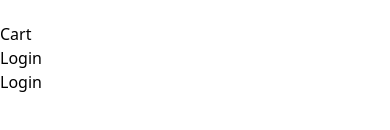
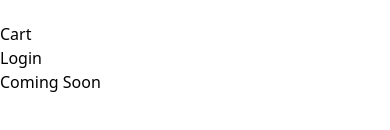
Before and after one commit to PhillipNzau/electro-commerce, a React (Vite) app: page /login in a window 390 px wide. Shown: the part 464-594 px from the top of the page. Built offline with nearby package versions, Linux system fonts and the light colour scheme; data requests are answered from the project's data file.

Commit message:
Responsiveness

```diff
--- a/src/components/Header.jsx
+++ b/src/components/Header.jsx
@@ -10,7 +10,7 @@ const Header = ({ searchQuery, onChange, productCount }) => {
   };
   return (
     <div className=" bg-gray-50 py-4 min-h-screen h-max">
-      <nav className="md:w-1/2 mx-auto flex items-center justify-between px-4 py-6 bg-white border-b gap-4">
+      <nav className="md:w-[60%] mx-auto flex items-center justify-center md:justify-between flex-wrap px-4 py-6 bg-white border-b gap-4">
         <Link to="/" className="font-bold text-2xl">
           Electro-Commerce
         </Link>
@@ -67,7 +67,7 @@ const Header = ({ searchQuery, onChange, productCount }) => {
         </div>
       </nav>
 
-      <div className="md:w-1/2 h-[85vh] overflow-hidden overflow-y-scroll  mx-auto py-6 bg-white">
+      <div className="md:w-[60%] h-[85vh] overflow-hidden overflow-y-scroll  mx-auto py-6 bg-white">
         <Suspense fallback={<Loading />}>
           <Outlet />
         </Suspense>
--- a/src/pages/Login.jsx
+++ b/src/pages/Login.jsx
@@ -1,7 +1,9 @@
 import React from "react";
 
 const Login = () => {
-  return <div>Login</div>;
+  return (
+    <div className="flex items-center justify-center text-2xl">Coming Soon</div>
+  );
 };
 
 export default Login;
```
Also changed, not shown: 1 other file (tests, documents, lock files or other folders).
